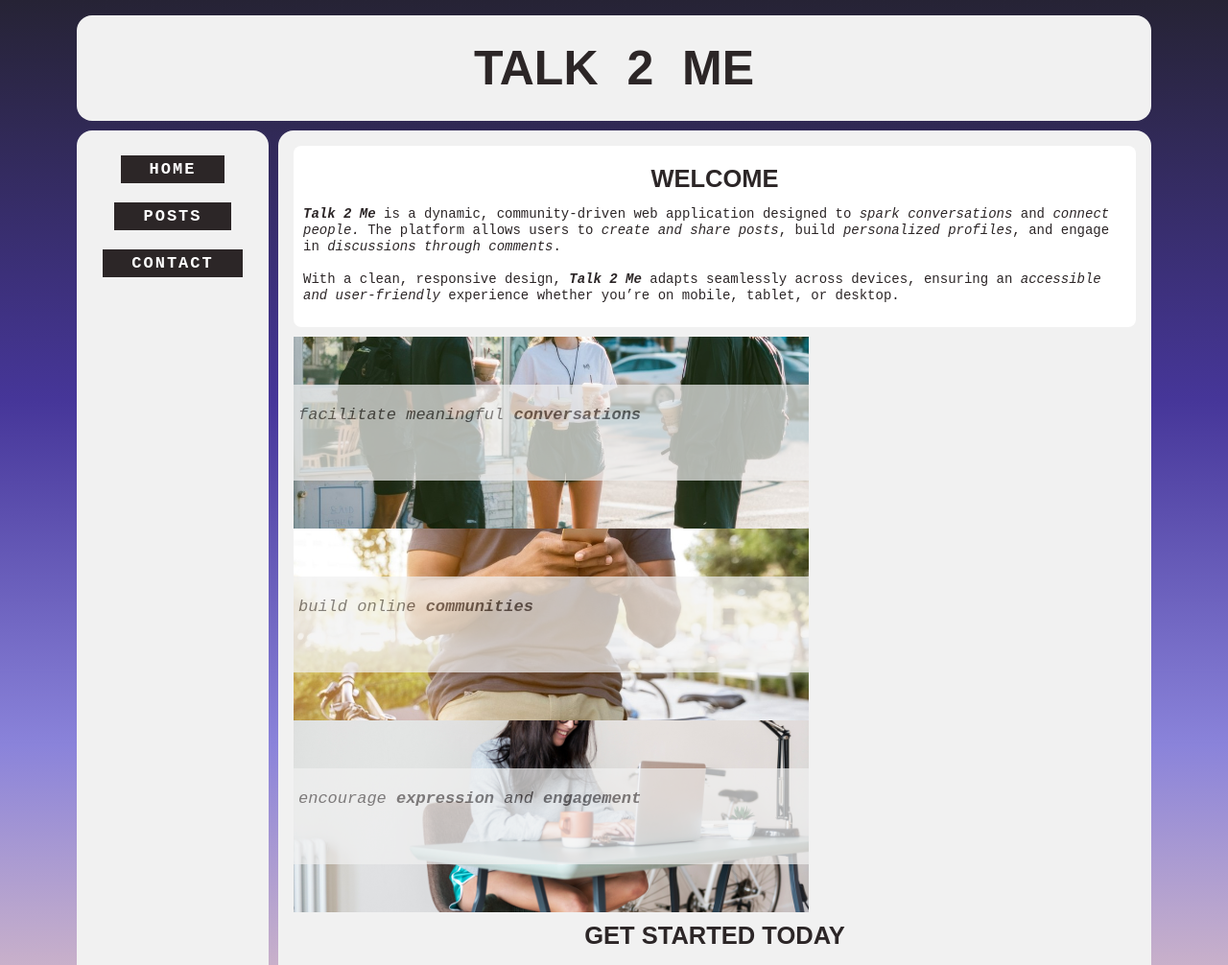
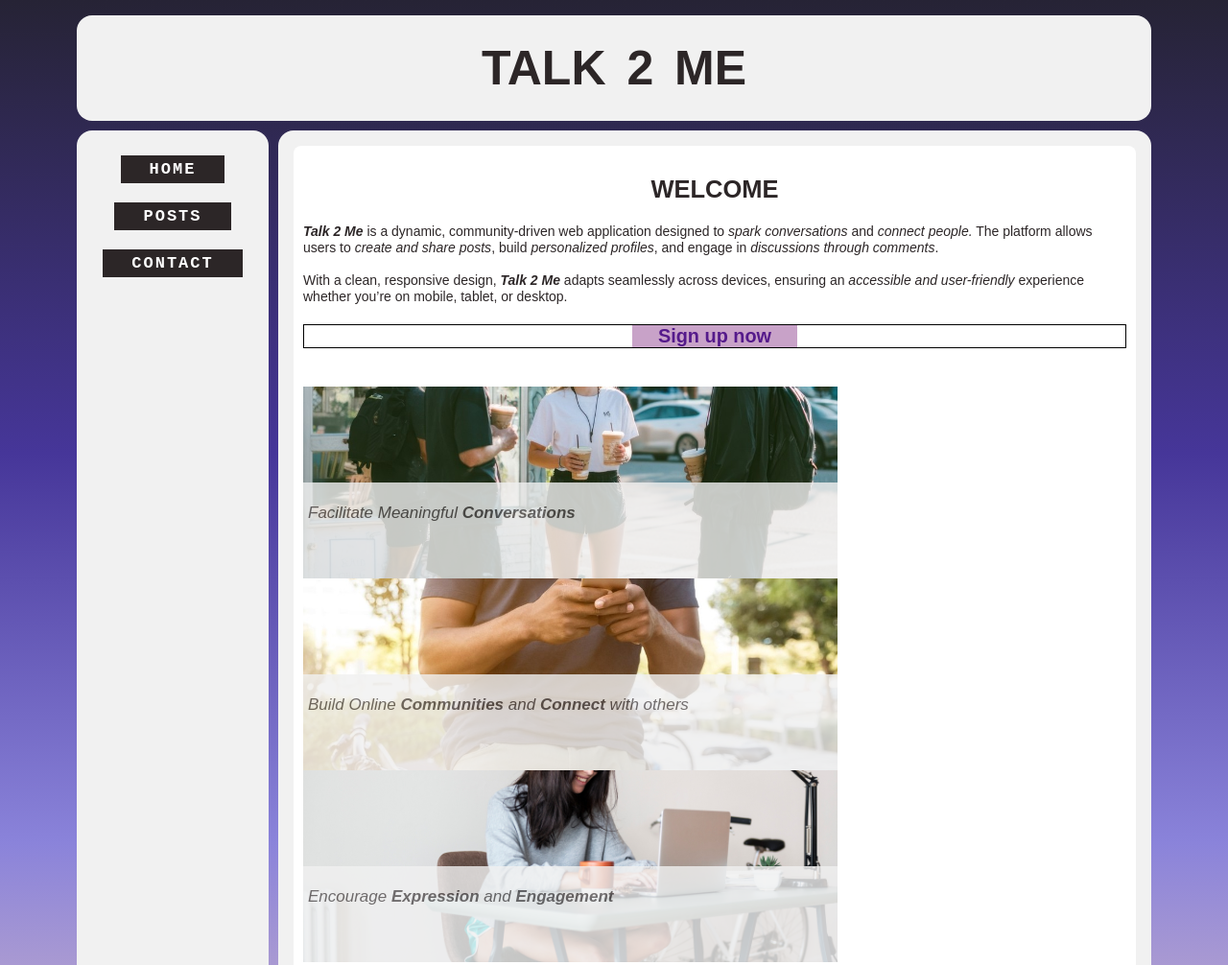
Before and after one commit to isaqelle/Module-2-Dynamic-Website, a plain HTML site: page index.html in a window 1280 px wide. Shown: the top 1006 px of the page at 96% size. Drawn offline with Linux system fonts and the light colour scheme.

Commit message:
home page

```diff
--- a/index.html
+++ b/index.html
@@ -22,9 +22,12 @@
             <a href="contact.html" target="_blank" >Contact</a>
         </nav></aside>
      <main>
+        <div id="containerWrapper">
         <section class="section1">
             <h2>Welcome</h2>
-            <p><b><em>Talk 2 Me</em></b> is a dynamic, community-driven web application designed to <em>spark conversations</em> and <em>connect people.</em> The platform allows users to <em>create and share posts</em>, build <em>personalized profiles</em>, and engage in <em>discussions through comments</em>. <br><br> With a clean, responsive design, <b><em>Talk 2 Me</em></b> adapts seamlessly across devices, ensuring an <em>accessible and user-friendly</em> experience whether you’re on mobile, tablet, or desktop.</p>
+            <p><b><em>Talk 2 Me</em></b> is a dynamic, community-driven web application designed to <em>spark conversations</em> and <em>connect people.</em> The platform allows users to <em>create and share posts</em>, build <em>personalized profiles</em>, and engage in <em>discussions through comments</em>. <br><br> With a clean, responsive design, <b><em>Talk 2 Me</em></b> adapts seamlessly across devices, ensuring an <em>accessible and user-friendly</em> experience whether you’re on mobile, tablet, or desktop.
+            </p>
+            <h3 id="signUpBtn"><a href="">Sign up now</a></h3>
         </section>
 
         <section class="section2">
@@ -36,7 +39,7 @@
             </article>
             <article id="textingIMG">
                 <div class="purpose">
-                    <p>Build Online <b>Communities</b></p>
+                    <p>Build Online <b>Communities</b> and <b>Connect</b> with others</p>
                 </div>
             </article>
             <article id="computerIMG">
@@ -64,6 +67,7 @@
             <article>3. Meet new <em>people</em></article>
             </div>
         </section>
+        </div>
      </main>
 
      <footer>&copy;2025 Talk 2 Me</footer>
--- a/styles.css
+++ b/styles.css
@@ -57,10 +57,7 @@ body {
 header{
     grid-area: header;
     padding: 1rem;
-    display: flex;
-    flex-direction: column;
-    justify-content: center;
-    align-items: center;
+    text-align: center;
     flex-wrap: wrap;
 
     background-color: var(--bg);
@@ -73,7 +70,8 @@ header h1{
     text-transform: uppercase;
     font-size: 50px;
     margin: 10px;
-    word-spacing: 1rem;
+    word-spacing: 0.5rem;
+    width: auto;
 }
 
 nav{
@@ -128,6 +126,13 @@ main{
     border-radius: var(--borderRadius1);
 }
 
+#containerWrapper{
+    background-color: #fff;
+    border-radius: var(--borderRadius2);
+    height: 100%;
+    width: 100%;
+}
+
 /* ========================== */
 /* ==== FOOTER SECTION ===== */
 /* ======================== */
@@ -139,25 +144,30 @@ footer{
     border-radius: var(--borderRadius1);
 }
 
-/* =========================== */
-/* ==== SECTIONs styling ==== */
-/* ========================= */
+/* ========================== */
+/* ==== SECTION styling ==== */
+/* ======================== */
+
+section{
+    padding: 1rem;
+}
 section p,li{
-    font-family: monospace;
+    /* font-family: monospace; */
 }
 
 section h2{
     text-align: center;
-    margin: 10px;
+    margin: 5;
 
     text-transform: uppercase;
 }
 
-.section1{
+/* ============================ */
+/* ==== SECTION 1 styling ==== */
+/* ========================== */
+
+.section1 ,.section2, .section3{
     padding: 10px;
-    margin-bottom: 10px;
-    background-color: #fff;
-    border-radius: var(--borderRadius2);
 }
 
 .section1 p{
@@ -165,34 +175,64 @@ section h2{
     line-height: 17px;
 }
 
+#signUpBtn{
+    border: 1px solid black;
 
+    display: flex;
+    justify-content: center;
+
+
+}
+
+#signUpBtn a{
+    text-decoration: none;
+    width: 100%;
+    display: flex;
+    justify-content: center;
+    background-color: #c8a2c8;
+    width: 20%;
+
+}
+
+#signUpBtn a:hover{
+    background-color: #000;
+}
+
+
+
+/* ============================ */
+/* ==== SECTION 2 styling ==== */
+/* ========================== */
 
 .section2{
     display: grid;
     grid-template-columns: auto auto auto;
+    text-align: center;
 }
 
 .section2 p{
     padding: 5px;
-    text-transform: lowercase;
     font-style: italic;
-    text-align: center;
     opacity: 80%;
 }
 
+/* ============================ */
+/* ==== SECTION 3 styling ==== */
+/* ========================== */
 
 .section3 #getStartedWrapper{
     display: flex;
     flex-direction: row;
     justify-content: center;
     align-items: center;
-    height: 100px;
+    flex-wrap: wrap;
+    height: auto;
     object-fit:contain;
 }
 
 .section3 article{
     padding: 8px;
-    height: auto;
+    height: 100%;
     width: 100%;
 
     color: white;
@@ -244,26 +284,34 @@ section h2{
 
     display: flex;
     justify-content:center;
-    align-items: center;
+    align-items: end;
 }
 
  .purpose{
     display: flex;
     align-items: start;
     background-color: var(--bg);
-    opacity: 70%;
+    opacity: 80%;
     height: 100px;
     width: 100%;
     margin: 0px;
     padding: 5;
 }
 
+/* article{
+    margin-bottom: 20px;
+} */
+
+/* ============================ */
+/* ==== FOOTER SECTION ======= */
+/* ========================== */
 
 footer{
     display: flex;
     justify-content: center;
     align-items: center;
     font-style: italic;
+    font-size: 14px;
 }
 
 
```
